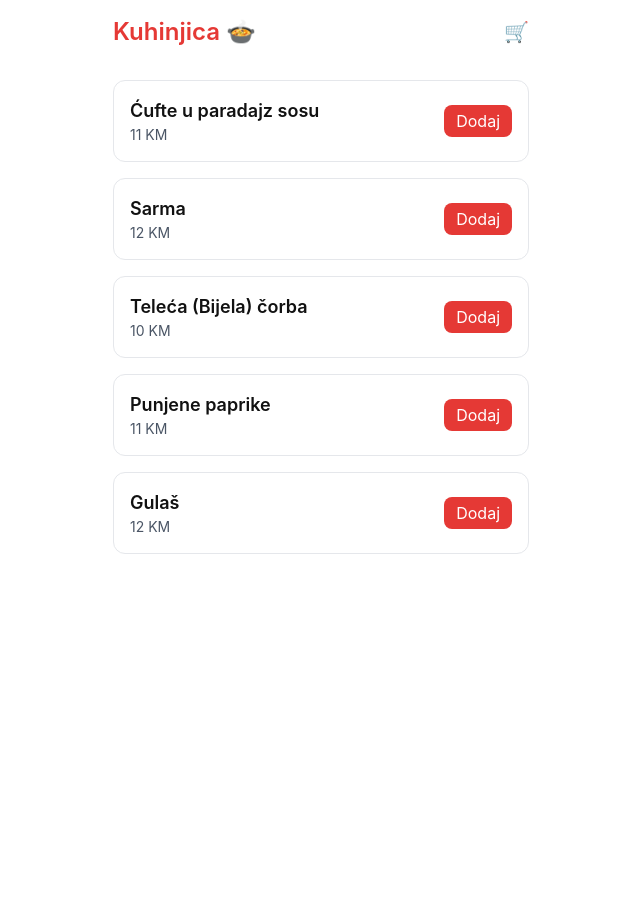
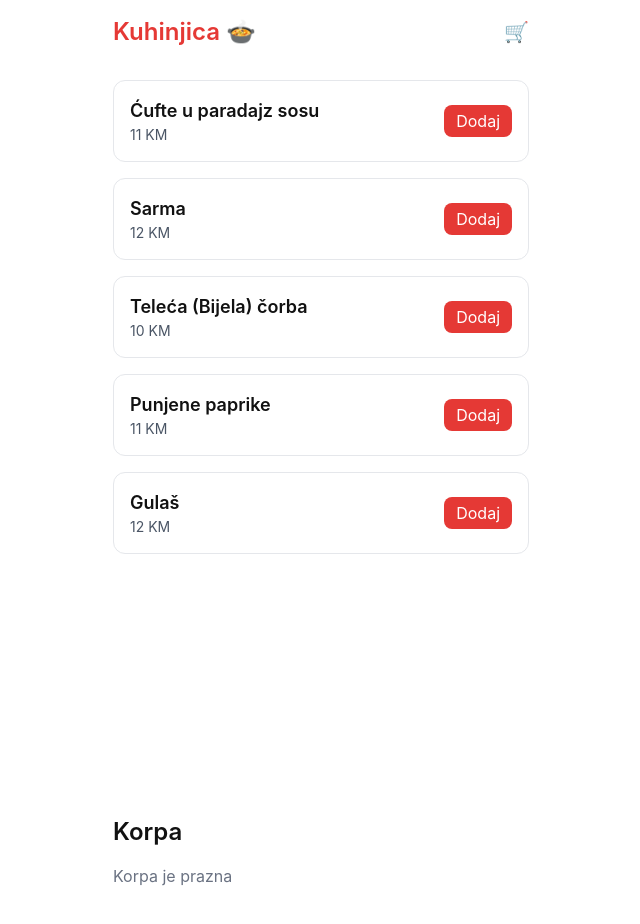
Before and after one commit to laststonedjs/kuhinjica-app, a React (Vite) app: page / in a window 1280 px wide. Shown: the top 924 px of the page, without its empty margins (319-959 px from the left). Before the commit the page ends 800 px from the top, so only its background shows below. Built offline with nearby package versions, Linux system fonts and the light colour scheme.

Commit message:
added UI for Cart component

```diff
--- a/src/App.tsx
+++ b/src/App.tsx
@@ -1,9 +1,10 @@
-import { Home } from "./pages"
+import { Home, Cart } from "./pages"
 
 function App() {
   return (
     <div className="min-h-screen bg-white text-[#111]">
       <Home />
+      <Cart />
     </div>
   )
 }
--- a/src/pages/Cart.jsx
+++ b/src/pages/Cart.jsx
@@ -0,0 +1,37 @@
+import { useCartStore } from "../store/useCartStore";
+
+const Cart = () => {
+  const items = useCartStore((state) => state.items)
+
+  return (
+    <section className="min-h-screen px-4 max-w-md mx-auto">
+      <h1 className="text-2xl font-semibold py-4">Korpa</h1>
+
+      <div className="flex flex-col gap-4">
+        {items.length === 0 ? (
+          <p className="text-gray-500">Korpa je prazna</p>
+        ) : (
+          items.map((item) => (
+            <div
+              key={item.id}
+              className="border border-gray-200 rounded-xl p-4 flex justify-between items-center"
+            >
+              <div>
+                <h2 className="font-semibold">{item.name}</h2>
+                <p className="text-sm text-gray-600">
+                  {item.price} KM x {item.quantity}
+                </p>
+              </div>
+
+              <div className="font-semibold">
+                {item.price * item.quantity} KM
+              </div>
+            </div>
+          ))
+        )}
+      </div>
+    </section>
+  )
+}
+
+export default Cart
--- a/src/pages/Home.tsx
+++ b/src/pages/Home.tsx
@@ -1,6 +1,6 @@
 import { menu } from "../data/menu"
 
-import { useCartStore } from "../store/userCartStore"
+import { useCartStore } from "../store/useCartStore"
 
 const Home = () => {
   const addToCart = useCartStore((state) => state.addToCart)
--- a/src/pages/index.ts
+++ b/src/pages/index.ts
@@ -1 +1,2 @@
 export { default as Home } from "./Home"
+export { default as Cart } from "./Cart"
```
Also changed, not shown: src/store/useCartStore.ts (renamed from src/store/userCartStore.ts).
